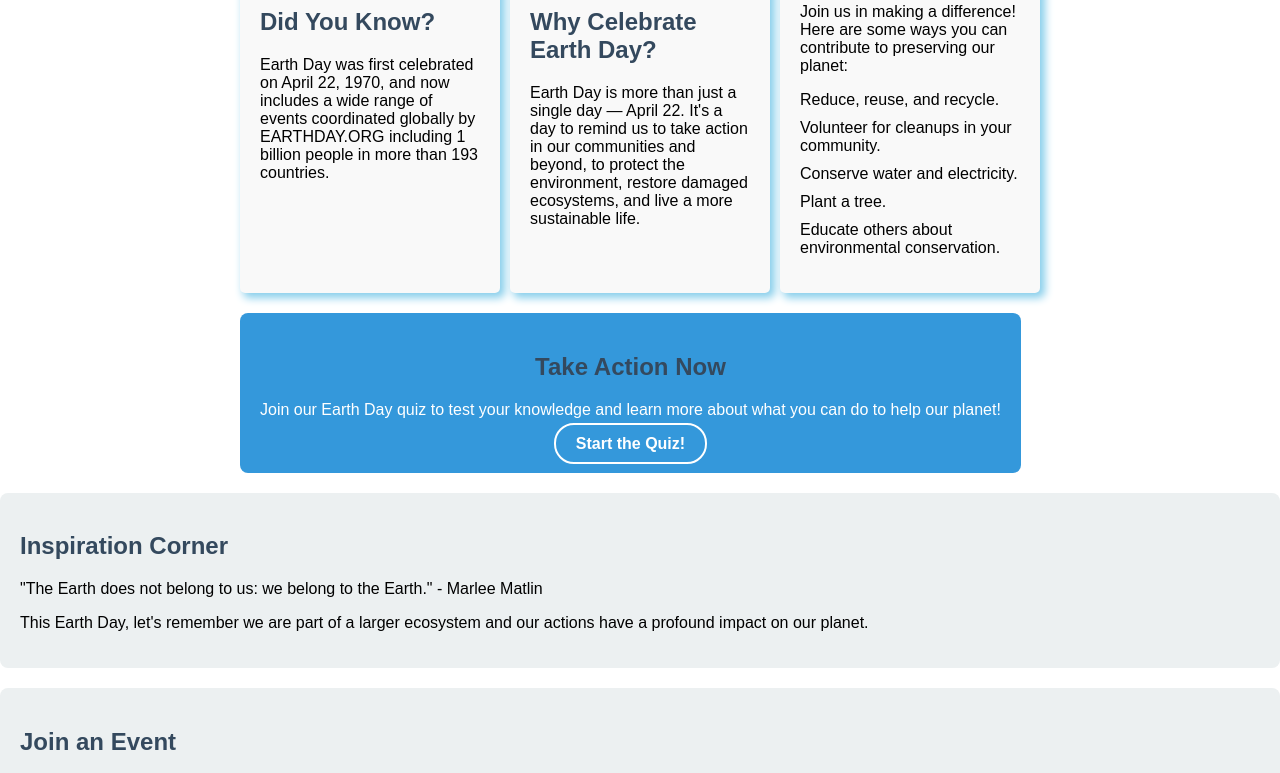
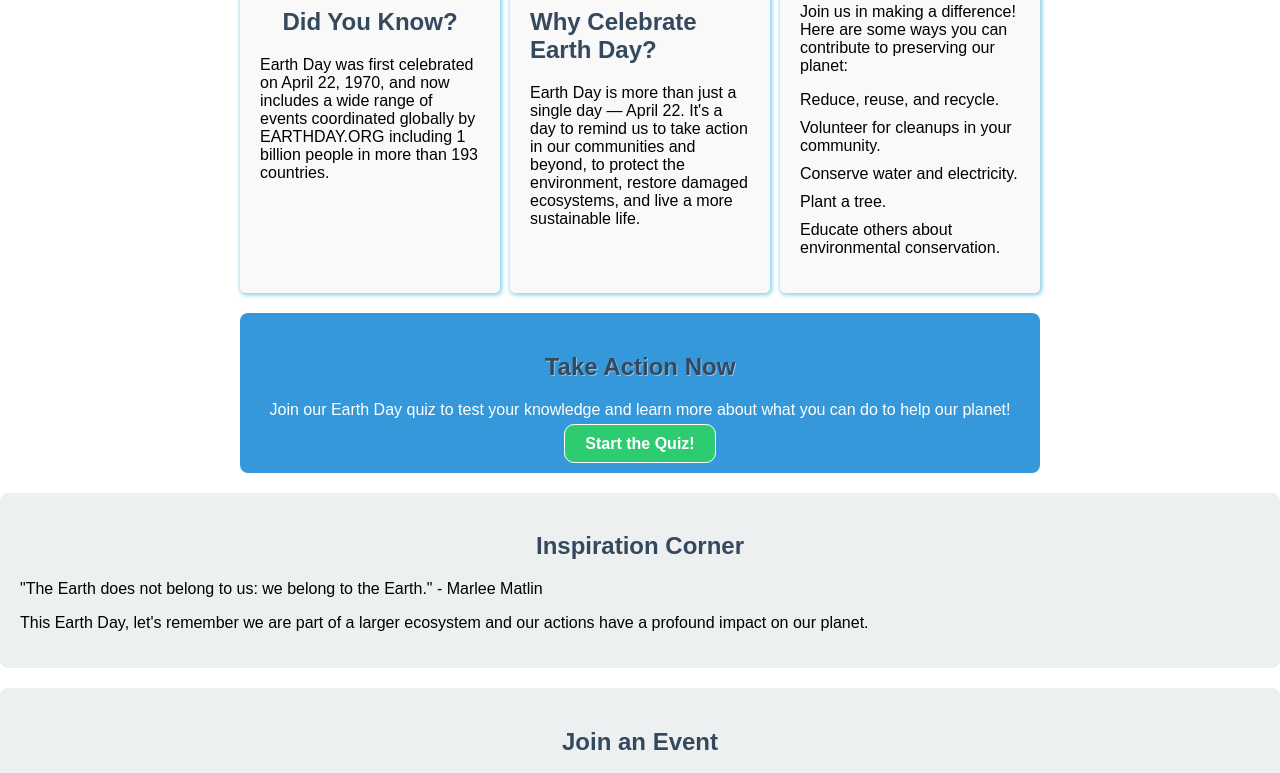
Before and after one commit to neppersac/EarthDay, a plain HTML site: page index.html in a window 1280 px wide. Shown: the part 525-1298 px from the top of the page. Drawn offline with Linux system fonts and the light colour scheme.

Commit message:
Update style.css
Alteração do botão

```diff
--- a/style.css
+++ b/style.css
@@ -14,7 +14,7 @@ header {
 
 h1 {
     font-size: 3em;
-    font-weight: 700;
+    font-weight: 30%;
     transition: 0.5s ease-in-out;
     text-shadow: 1px 1px var(--shadow-colors);
     display: flex;
@@ -42,7 +42,7 @@ article {
     margin-bottom: 20px;
     background-color: #f9f9f9;
     padding: 20px;
-    box-shadow: 4px 4px 8px 1px #87CEEB;
+    box-shadow: 1px 1px 4px 1px #87CEEB;
 }
 
 /* Ajuste para dispositivos móveis */
@@ -65,8 +65,25 @@ article {
     object-fit: cover; /* Mantém a proporção da imagem e corta o excesso */
 }
 
+/* Efeito de destaque no hover */
+article:hover {
+    transform: scale(1.02); /* Aumenta o tamanho do article no hover */
+}
+
 h2 {
     color: #34495e;
+    font-weight: 30%;
+    transition: 0.5s ease-in-out;
+    text-shadow: 1px 1px var(--shadow-colors);
+    display: flex;
+    justify-content: center;
+    align-items: center;
+    --texts: #333;
+    --background: #fdfdfd;
+    --background-semi: #f6f6f6c0;
+    --background-card: #f8f8f8;
+    --shadow-colors: #f4f0f080;
+    --color-line: #33333340;
 }
 
 .action-call {
@@ -75,18 +92,23 @@ h2 {
     border-radius: 8px;
     padding: 20px;
     text-align: center;
+    width: 100%;
 }
 
 .action-call a {
     color: #fff;
     text-decoration: none;
     font-weight: bold;
-    border: 2px solid #fff;
+    border: 0.51px solid #fff;
     padding: 10px 20px;
-    border-radius: 20px;
+    border-radius: 10px;
+    background-color: #2ecc71;
+
+
 }
 
 .action-call a:hover {
+    text-decoration: none;
     background-color: #fff;
     color: #3498db;
 }
```
